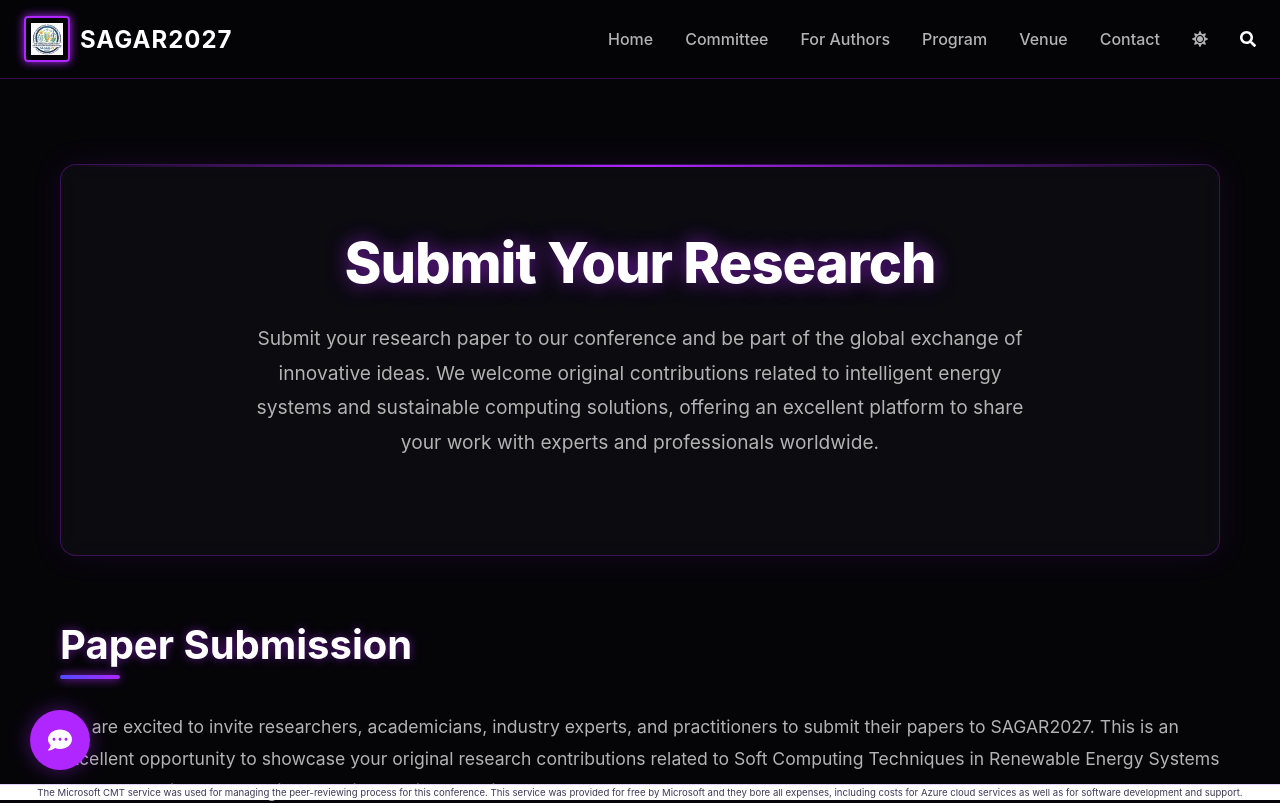
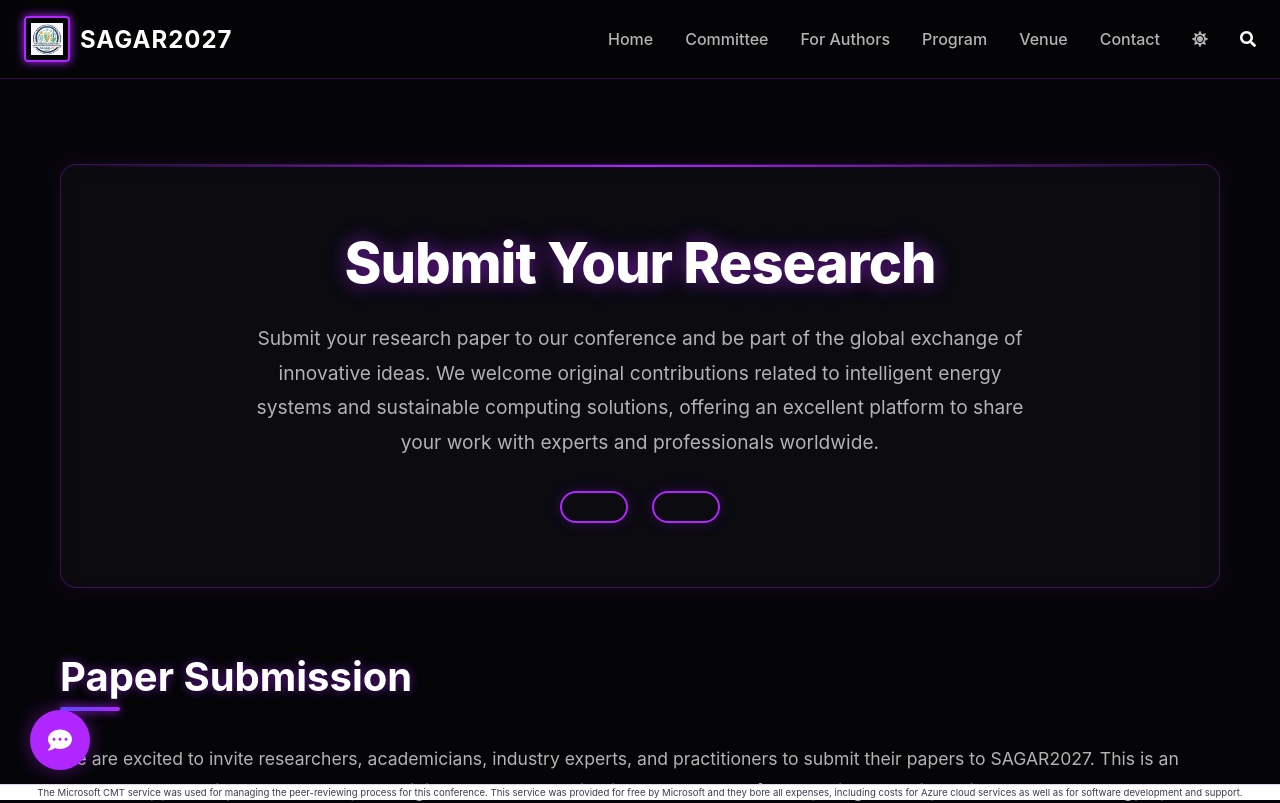
Before and after one commit to AlienMinus/ABIT-Conference_Paper, a React (Vite) app: page /for-authors/paper-submission in a window 1280 px wide. Shown: the top 803 px of the page. Built offline with nearby package versions, Linux system fonts and the light colour scheme.

Commit message:
Revert "m"
This reverts commit a0ab7775d15fe7369d35164bdcbe8efb7415f003.

```diff
--- a/src/components/ForAuthors/PaperSubmission/PaperSubmission.jsx
+++ b/src/components/ForAuthors/PaperSubmission/PaperSubmission.jsx
@@ -11,6 +11,10 @@ const PaperSubmission = () => {
       <div className="ps-header">
         <h1>{header.title}</h1>
         <p>{header.description}</p>
+        <div className="ps-header-actions">
+          <a href={header.latexTemplateLink} download="SAGAR2027-LaTeX-Template.zip" className="ps-btn">{header.latexButtonText}</a>
+          <a href={header.docxTemplateLink} download="SAGAR2027-Paper-Submission-Template.zip" className="ps-btn">{header.docxButtonText}</a>
+        </div>
       </div>
 
       <div className="ps-section">
```
